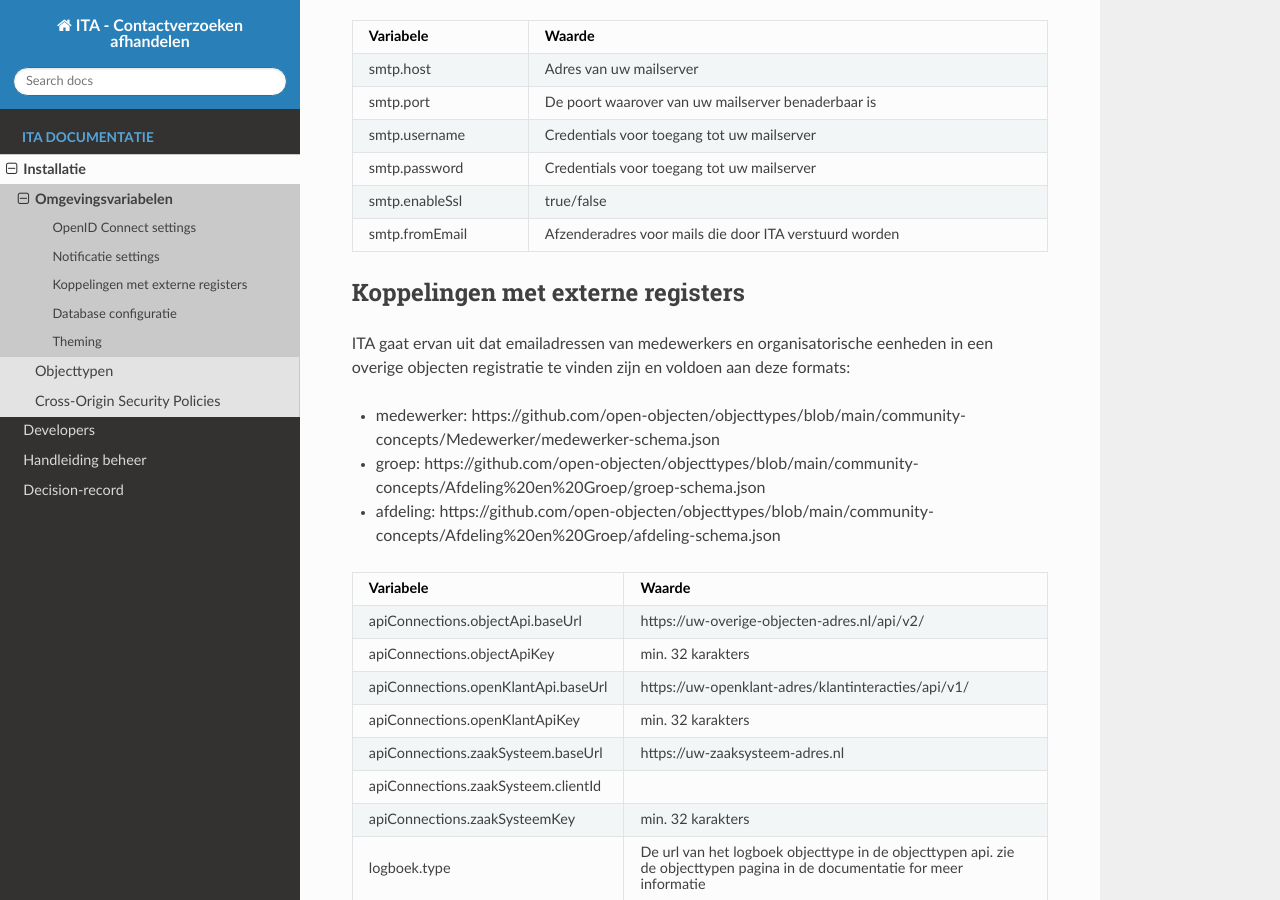
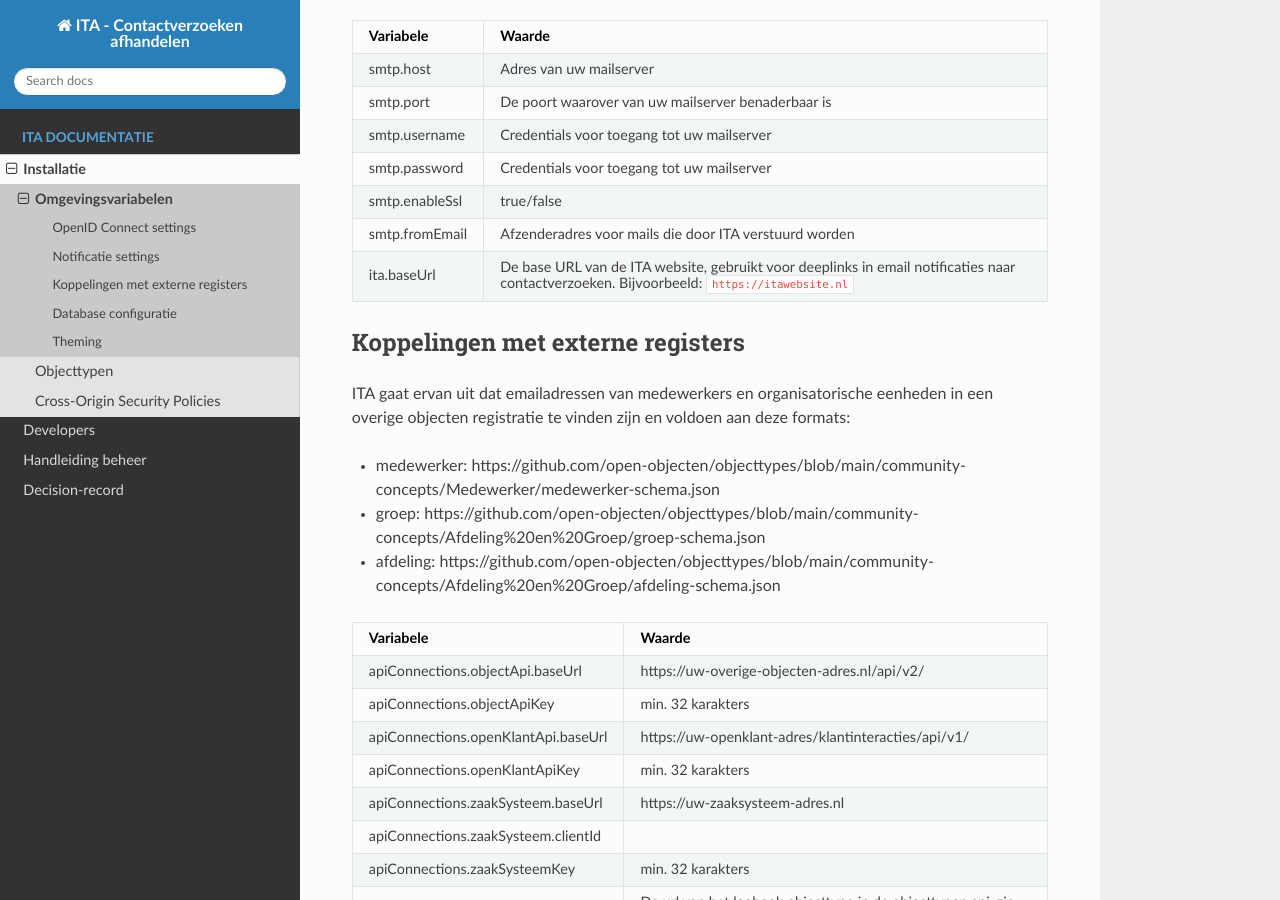
Before and after one commit to Interne-Taak-Afhandeling/.github, a Sphinx documentation site: the page built from docs/installation/configuratie.md, in a window 1280 px wide and 900 px high, scrolled down 1082 px. Built offline with Sphinx 7.4.7 and the Read the Docs theme 3.1.0, drawn with Linux system fonts in a browser that asks for light colours.

Commit message:
documentatie

```diff
--- a/docs/installation/configuratie.md
+++ b/docs/installation/configuratie.md
@@ -27,6 +27,7 @@ Notificatie settings
 | smtp.password        | Credentials voor toegang tot uw mailserver                                                               |
 | smtp.enableSsl       | true/false                                                                                               |
 | smtp.fromEmail       | Afzenderadres voor mails die door ITA verstuurd worden                                                   |
+| ita.baseUrl          | De base URL van de ITA website, gebruikt voor deeplinks in email notificaties naar contactverzoeken. Bijvoorbeeld: `https://itawebsite.nl` |
 
 
 
```
